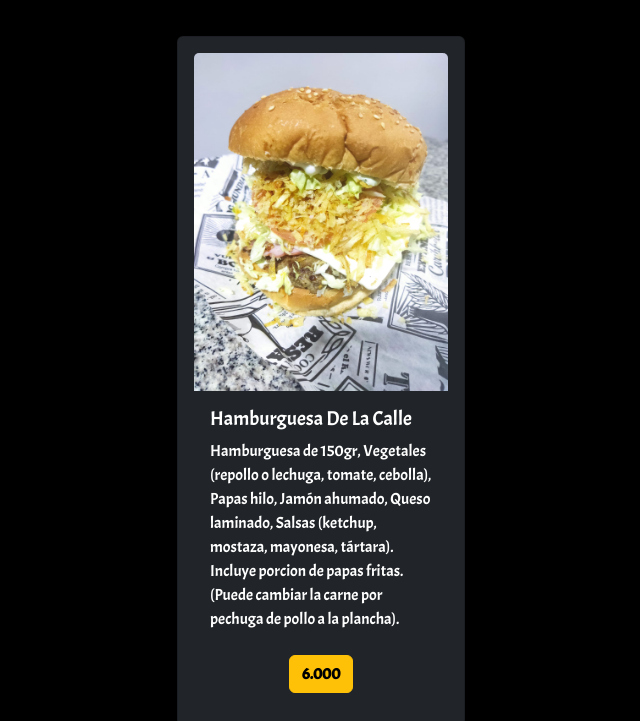
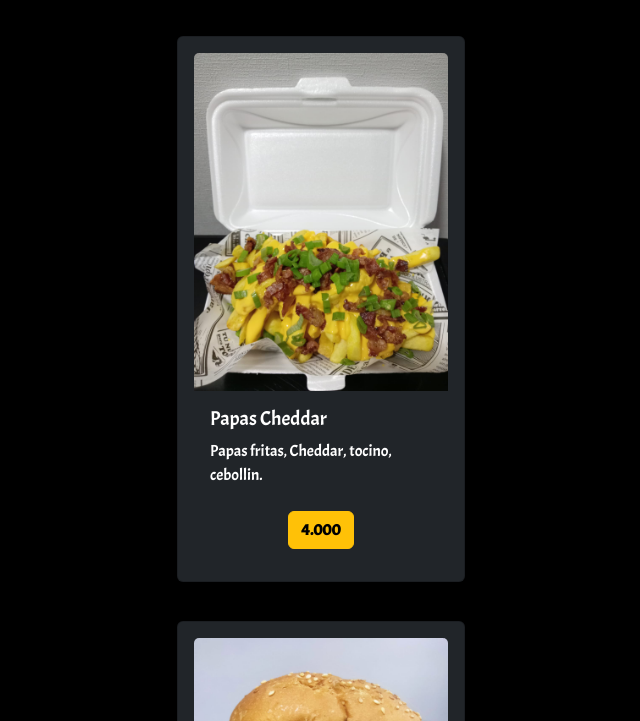
Before and after one commit to LeonardoChangarotti/chipisburguer, a plain HTML site: page index.html in a window 1280 px wide. Shown: the part 1019-1740 px from the top of the page, without its empty margins (319-959 px from the left). Drawn offline with nearby package versions, Linux system fonts and the light colour scheme.

Commit message:
agregar papas chedar

```diff
--- a/index.html
+++ b/index.html
@@ -26,7 +26,6 @@
           <ul class="list-group list-group-flush text-bg-dark">
               <li class="list-group-item text-bg-dark"><h2>Agregados</h2></li>
               <li class="list-group-item text-bg-dark">Papas fritas x 2.000</li>
-              <li class="list-group-item text-bg-dark">Papas fritas cheddar, tocino y cebollín x 3.000</li>
               <li class="list-group-item text-bg-dark">Papas de la casa: papas fritas,  pepinillos, cheddar, tocino y salsa especial x 4.000</li>
               <li class="list-group-item text-bg-dark">Cerveza Budweiser x 1.000</li>
             </ul>
--- a/javascrip.js
+++ b/javascrip.js
@@ -10,6 +10,12 @@ const productos=[
         nombre: 'Arepa Frita Pernil (Agüita de Sapo) ',
         descripcion: 'Pernil y queso frito.',
         precio: '1x3.500c/u o 2x6.000',
+      },
+      {
+        src: './foto/papachedar.jpg',
+        nombre: 'Papas Cheddar',
+        descripcion: 'Papas fritas, Cheddar, tocino, cebollin.',
+        precio: '4.000',
       },
       {
         src: './foto/bur.jpeg',
```
Also changed, not shown: foto/papachedar.jpg (added).
